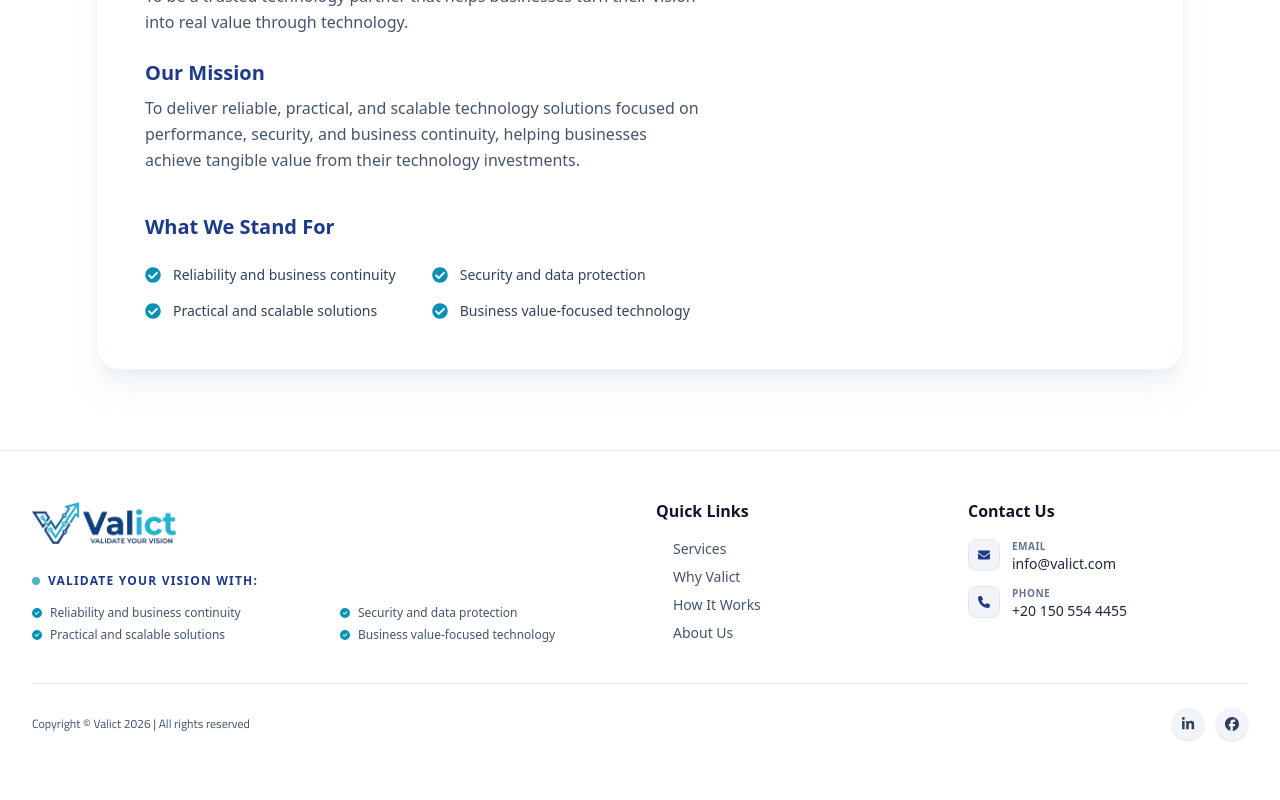
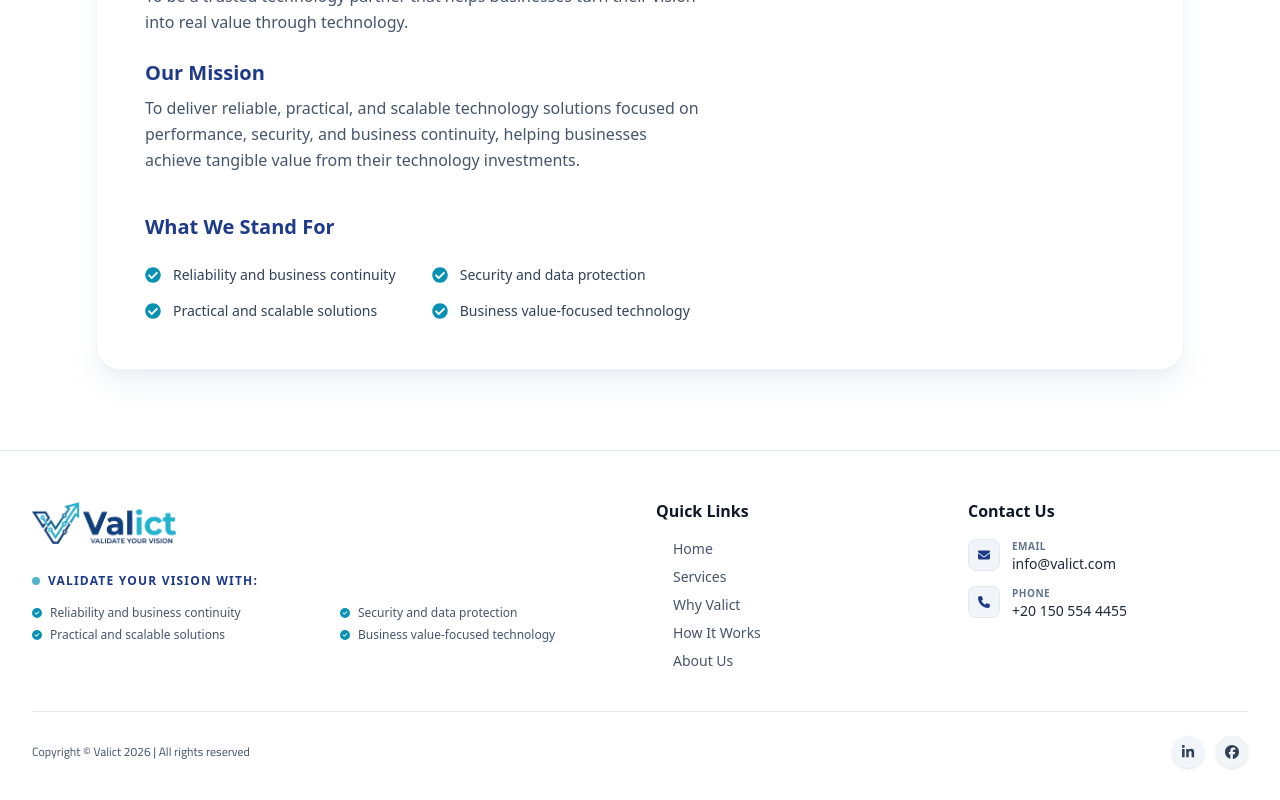
Before and after one commit to Tarek-Ali0/Valict, a Next.js app: page /en/about in a window 1280 px wide. Shown: the part 941-1741 px from the top of the page. Before the commit the page ends 1713 px from the top, so only its background shows below. Built offline with nearby package versions, Linux system fonts and the light colour scheme; a web font is replaced by a local one.

Commit message:
Add home link to footer based on language

```diff
--- a/src/components/Footer.tsx
+++ b/src/components/Footer.tsx
@@ -48,6 +48,9 @@ export function Footer({ dict, lang = "en" }: FooterProps) {
 
   // Values Title — "Validate Your Vision With:" / "عزّز رؤيتك مع:"
   const valuesTitle = dict?.footer?.valuesTitle || (lang === "ar" ? "عزّز رؤيتك مع:" : "Validate Your Vision With:");
+
+  // اسم الصفحة الرئيسية حسب اللغة
+  const homeLabel = lang === "ar" ? "الرئيسية" : "Home";
 
   return (
     <footer className="bg-white dark:bg-[#0B1120] pt-12 pb-8 border-t border-slate-200 dark:border-slate-800 relative overflow-hidden transition-colors duration-300">
@@ -100,6 +103,8 @@ export function Footer({ dict, lang = "en" }: FooterProps) {
             <h2 className="text-base font-bold text-valict-dark dark:text-white mb-4">{footerDict.quickLinks}</h2>
             <ul className="space-y-2">
               {[
+                // إضافة Home كأول لينك
+                { name: homeLabel, href: `/${lang}` },
                 { name: navDict.services, href: `/${lang}/#services` },
                 { name: navDict.whyValict, href: `/${lang}/#why-valict` },
                 { name: howDict.title, href: `/${lang}/#how-it-works` },
```
